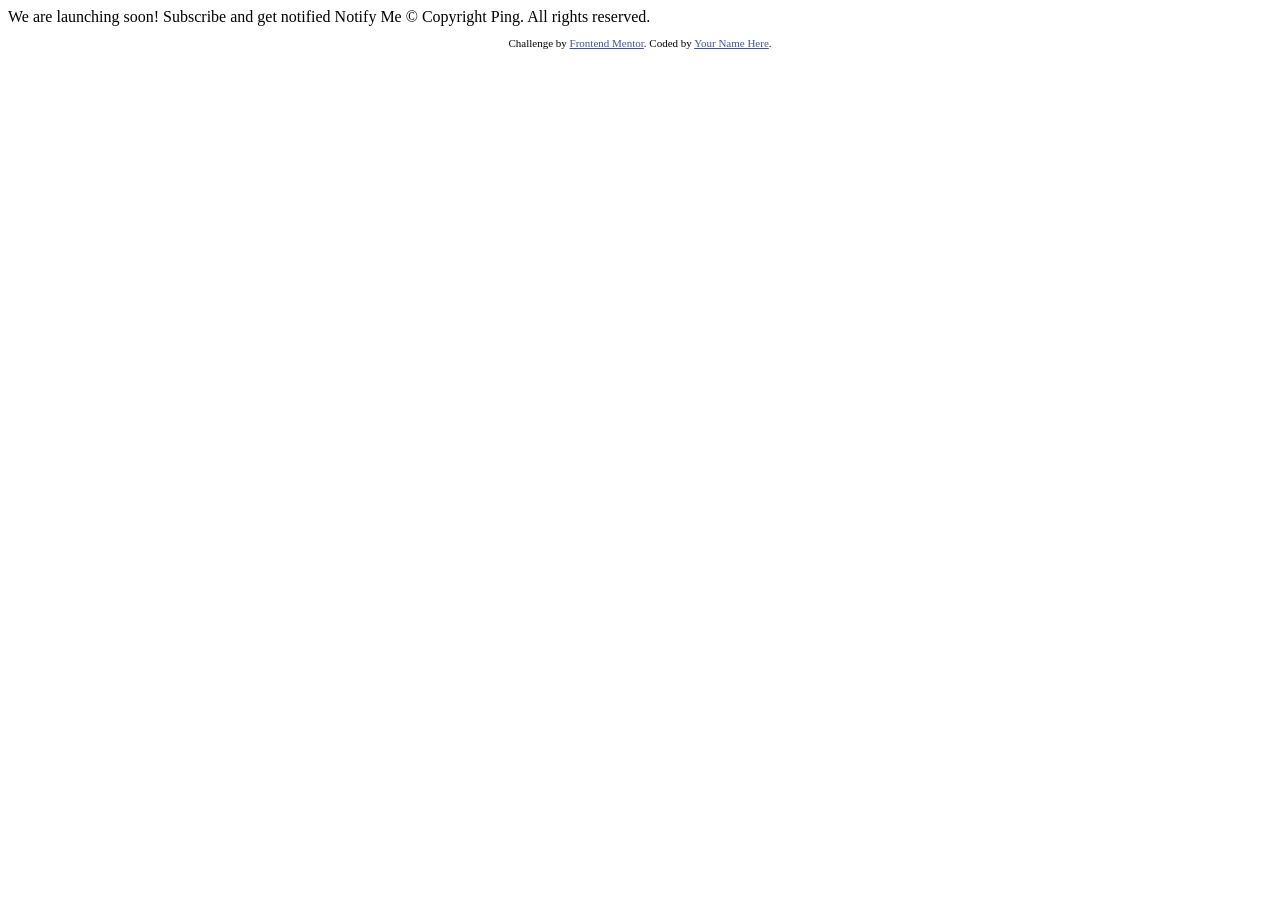
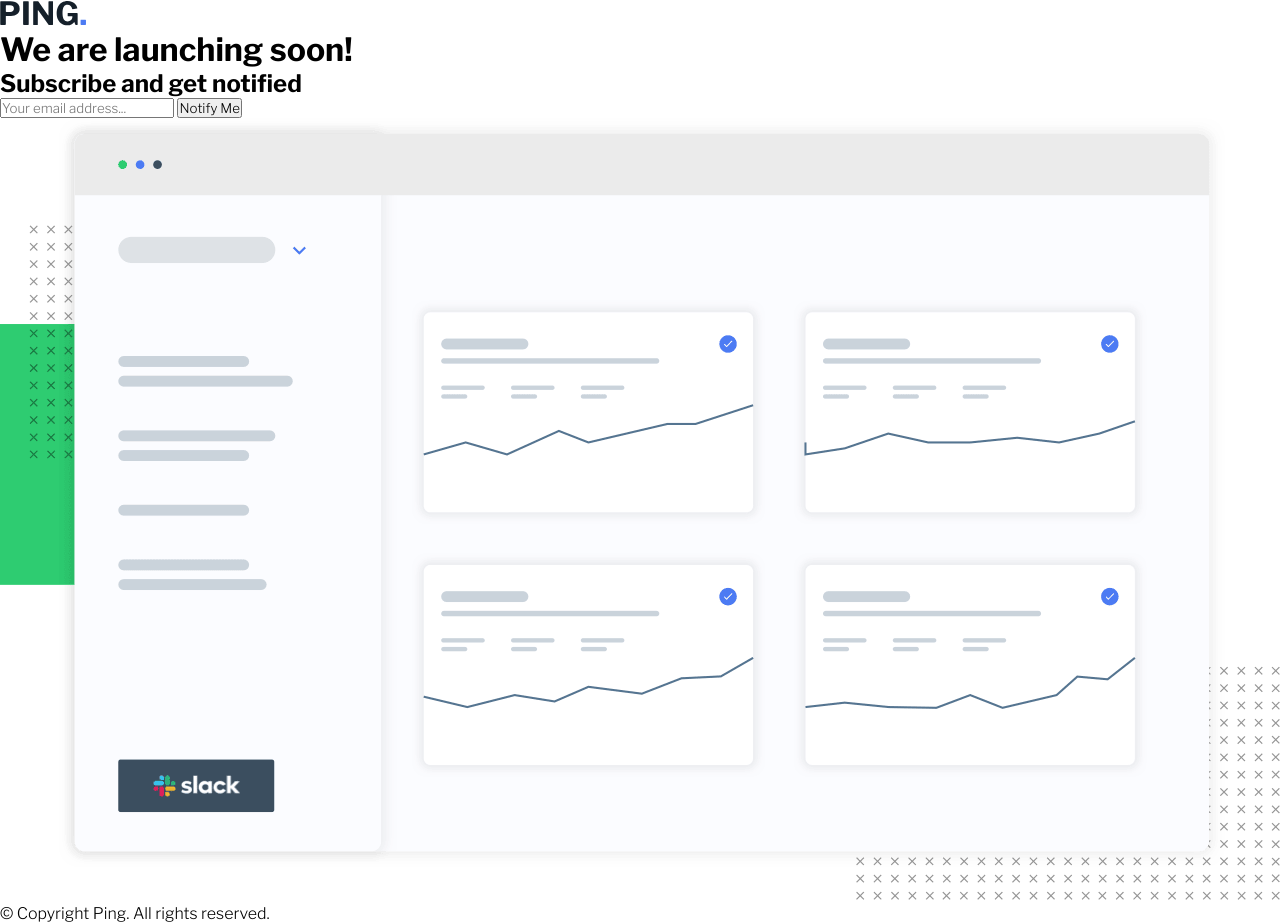
Before and after one commit to aburecki/ping-coming-soon-page-master, a plain HTML site: page index.html in a window 1280 px wide. Before the commit the page ends 800 px from the top, so only its background shows below. Drawn offline with nearby package versions, Linux system fonts and the light colour scheme.

Commit message:
add html structure and css reset

```diff
--- a/index.html
+++ b/index.html
@@ -1,34 +1,44 @@
 <!DOCTYPE html>
 <html lang="en">
+
 <head>
   <meta charset="UTF-8">
-  <meta name="viewport" content="width=device-width, initial-scale=1.0"> <!-- displays site properly based on user's device -->
+  <meta name="viewport" content="width=device-width, initial-scale=1.0">
+  <!-- displays site properly based on user's device -->
 
   <link rel="icon" type="image/png" sizes="32x32" href="./images/favicon-32x32.png">
+  <link rel="stylesheet" href="style.css">
+  <title>Frontend Mentor | Ping coming soon page</title>
+</head>
 
-  <title>Frontend Mentor | Ping coming soon page</title>
-
-  <!-- Feel free to remove these styles or customise in your own stylesheet 👍 -->
-  <style>
-    .attribution { font-size: 11px; text-align: center; }
-    .attribution a { color: hsl(228, 45%, 44%); }
-  </style>
-</head>
 <body>
 
-  We are launching soon!
+  <div class="wrapper">
 
-  Subscribe and get notified
+    <header>
+      <img src="./images/logo.svg" alt="logo">
+      <h1>We are launching <span>soon!</span></h1>
+      <h2>Subscribe and get notified</h2>
+    </header>
 
-  Notify Me
 
-  &copy; Copyright Ping. All rights reserved.
+    <div class="form">
+      <form action="#" method="POST">
+        <input class="email" type="text" name="email" placeholder="Your email address...">
+        <button class="btn" type="button" value="Submit"> Notify Me </button>
+      </form>
+    </div>
 
-  <footer>
-    <p class="attribution">
-      Challenge by <a href="https://www.frontendmentor.io?ref=challenge" target="_blank">Frontend Mentor</a>.
-      Coded by <a href="#">Your Name Here</a>.
-    </p>
-  </footer>
+
+    <div class="hero">
+      <img src="./images/illustration-dashboard.png" alt="dashboard">
+    </div>
+
+
+    <footer>
+      <p>&copy; Copyright Ping. All rights reserved. </p>
+    </footer>
+  </div>
 </body>
+
 </html>
--- /dev/null
+++ b/style.css
@@ -0,0 +1,8 @@
+@import url('https://fonts.googleapis.com/css2?family=Libre+Franklin:wght@300;600;700&display=swap');
+
+* {
+    margin: 0;
+    padding: 0;
+    box-sizing: border-box;
+    font-family: 'Libre Franklin', sans-serif;
+}
```
